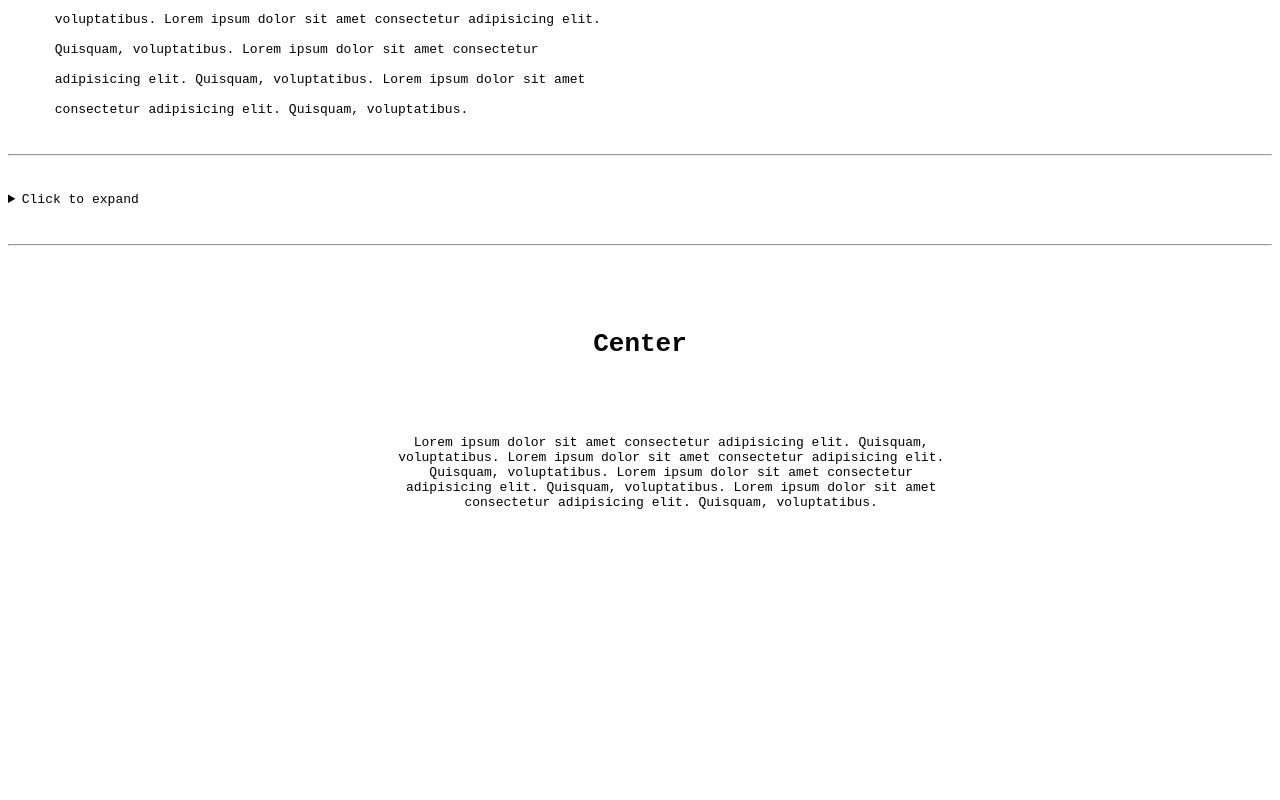
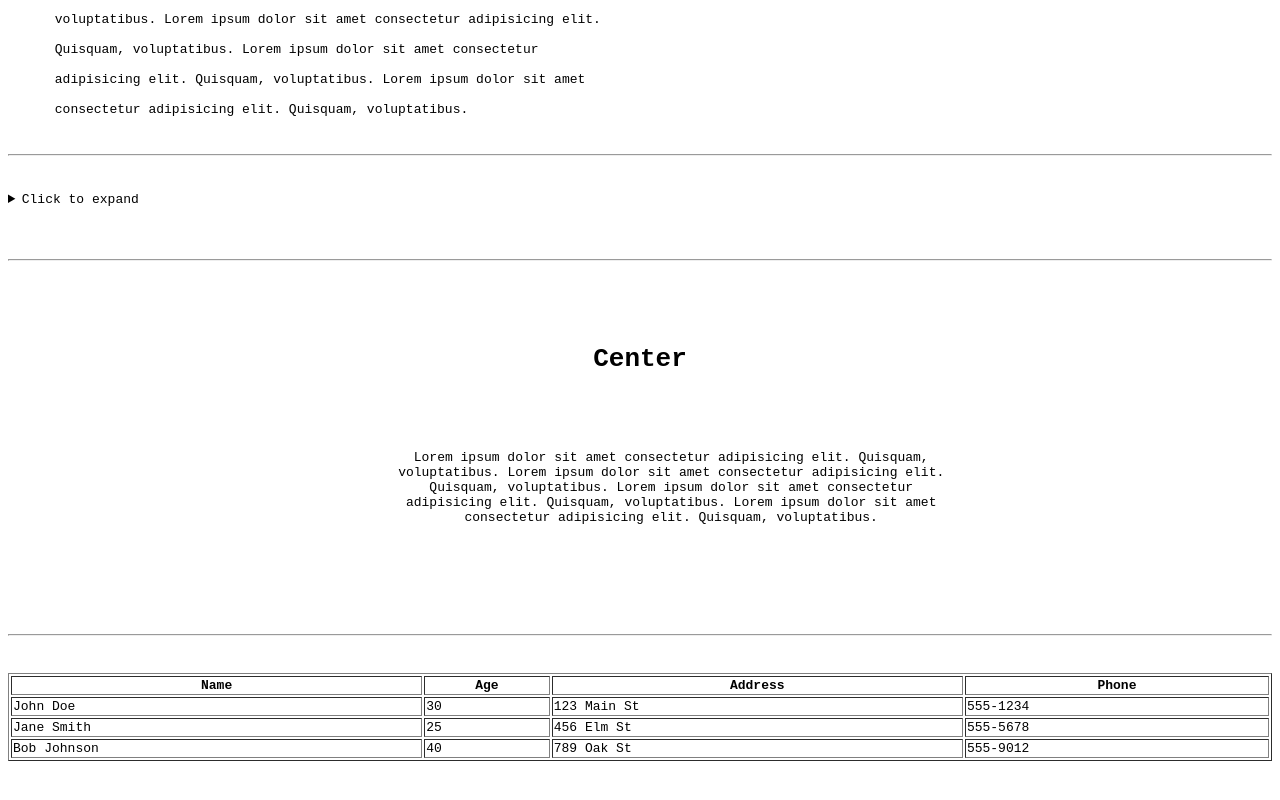
Before and after one commit to insith-ekanayaka/iCM123iCD124-Internet-Technologies-Day-02-2026-10-03, a plain HTML site: page index.html in a window 1280 px wide. Shown: the part 456-1256 px from the top of the page. Before the commit the page ends 1082 px from the top, so only its background shows below. Drawn offline with Linux system fonts and the light colour scheme.

Commit message:
add table with sample data for improved information display

```diff
--- a/index.html
+++ b/index.html
@@ -50,6 +50,7 @@
         consectetur adipisicing elit. Quisquam, voluptatibus.
       </p>
     </details>
+
     <hr />
     <center>
       <h1>Center</h1>
@@ -61,5 +62,34 @@
         consectetur adipisicing elit. Quisquam, voluptatibus.
       </p>
     </center>
+
+    <hr />
+      <table border="1" width="100%">
+        <tr>
+            <th>Name</th>
+            <th>Age</th>
+            <th>Address</th>
+            <th>Phone</th>
+        </tr>
+        <tr>
+            <td>John Doe</td>
+            <td>30</td>
+            <td>123 Main St</td>
+            <td>555-1234</td>
+        </tr>
+        <tr>
+            <td>Jane Smith</td>
+            <td>25</td>
+            <td>456 Elm St</td>
+            <td>555-5678</td>
+        </tr>
+        <tr>
+            <td>Bob Johnson</td>
+            <td>40</td>
+            <td>789 Oak St</td>
+            <td>555-9012</td>
+        </tr>
+    </table>
+
   </body>
 </html>
```
